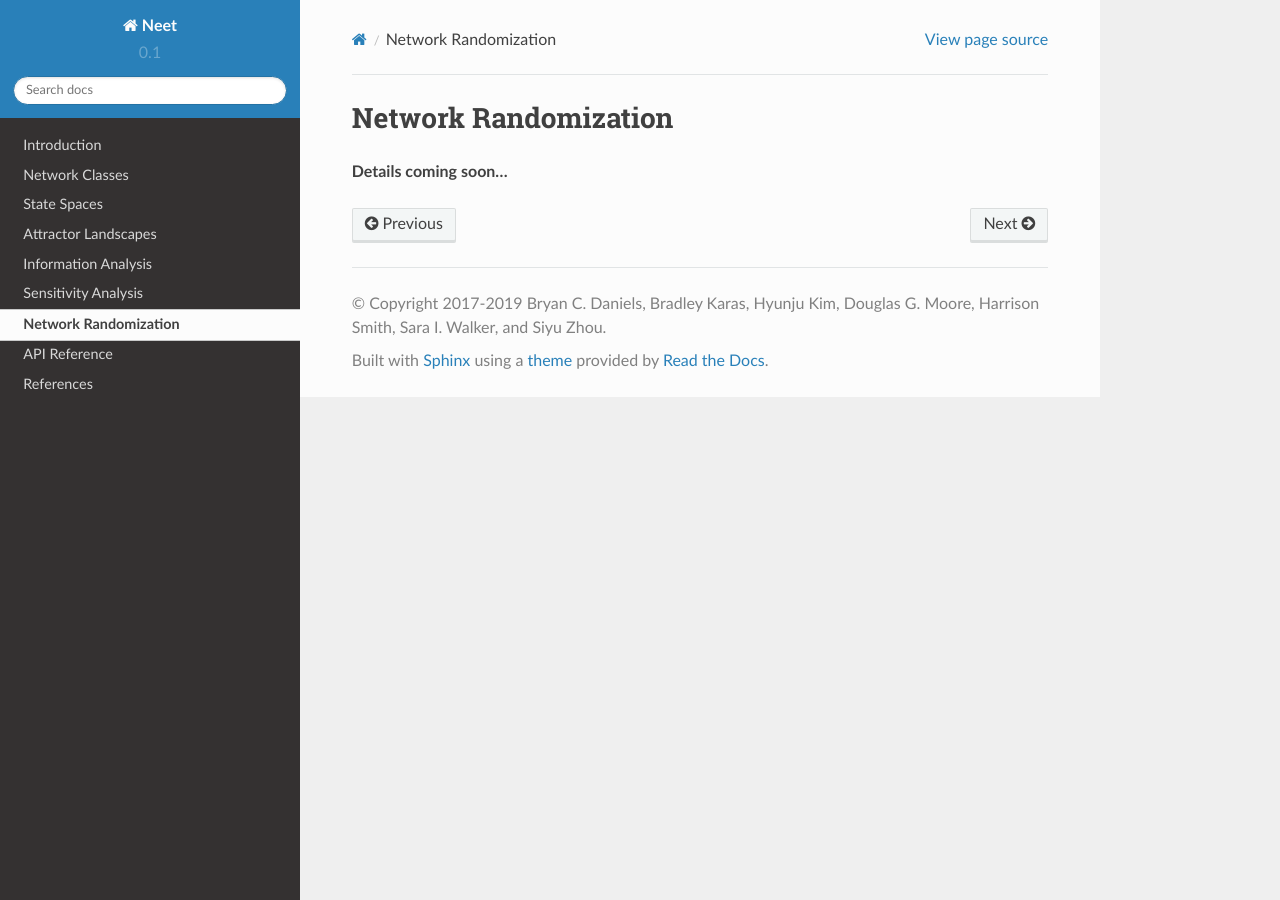
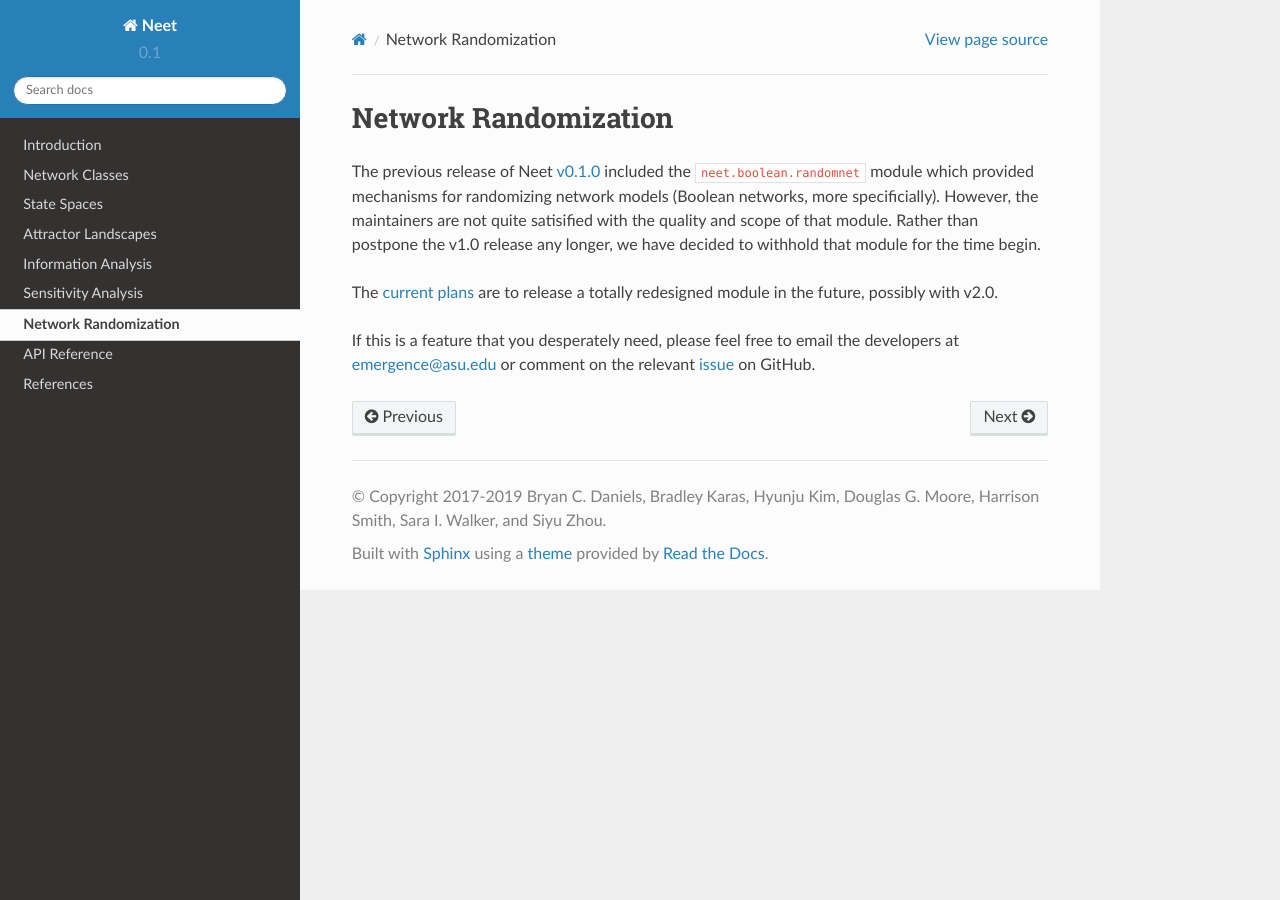
Before and after one commit to ELIFE-ASU/Neet, a Sphinx documentation site: the page built from docs/source/random.rst, in a window 1280 px wide. Built offline with Sphinx 7.4.7 and the Read the Docs theme 2.0.0, drawn with Linux system fonts in a browser that asks for light colours.

Commit message:
:memo: Add information about network randomization

```diff
--- a/docs/source/random.rst
+++ b/docs/source/random.rst
@@ -1,4 +1,19 @@
+.. currentmodule:: neet
+
+.. _random:
+
 Network Randomization
 =====================
 
-**Details coming soon...**
+The previous release of Neet `v0.1.0 <https://neet.readthedocs.io/en/v0.1.0/>`__ included the
+``neet.boolean.randomnet`` module which provided mechanisms for randomizing network models (Boolean
+networks, more specificially). However, the maintainers are not quite satisified with the quality
+and scope of that module. Rather than postpone the v1.0 release any longer, we have decided to
+withhold that module for the time begin.
+
+The `current plans <https://github.com/ELIFE-ASU/Neet/issues/139>`_ are to release a totally
+redesigned module in the future, possibly with v2.0.
+
+If this is a feature that you desperately need, please feel free to email the developers at
+emergence@asu.edu or comment on the relevant `issue <https://github.com/ELIFE-ASU/Neet/issues/139>`_
+on GitHub.
```
